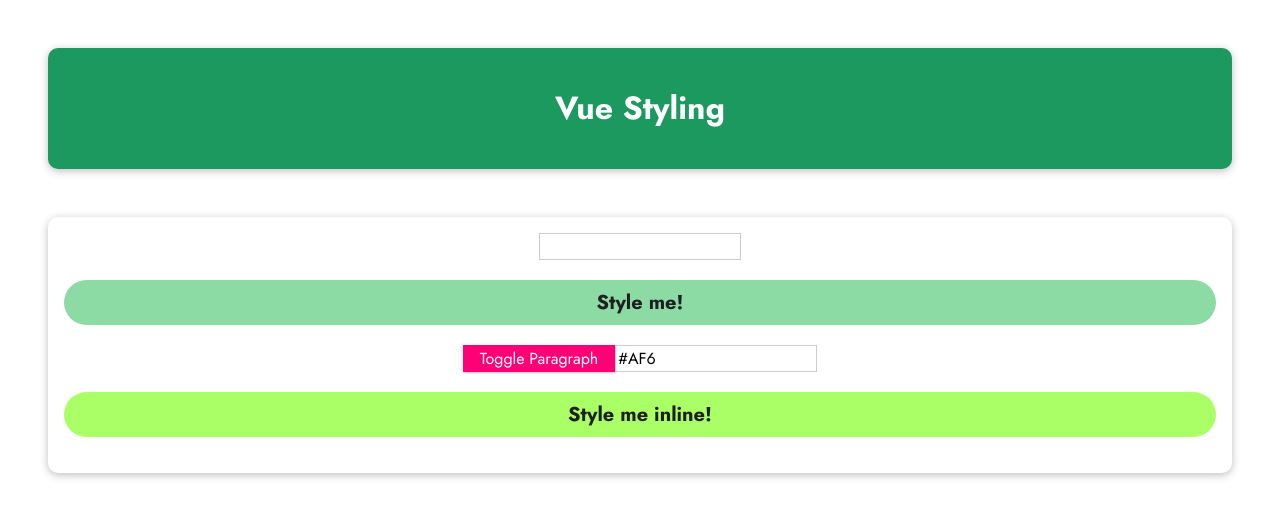
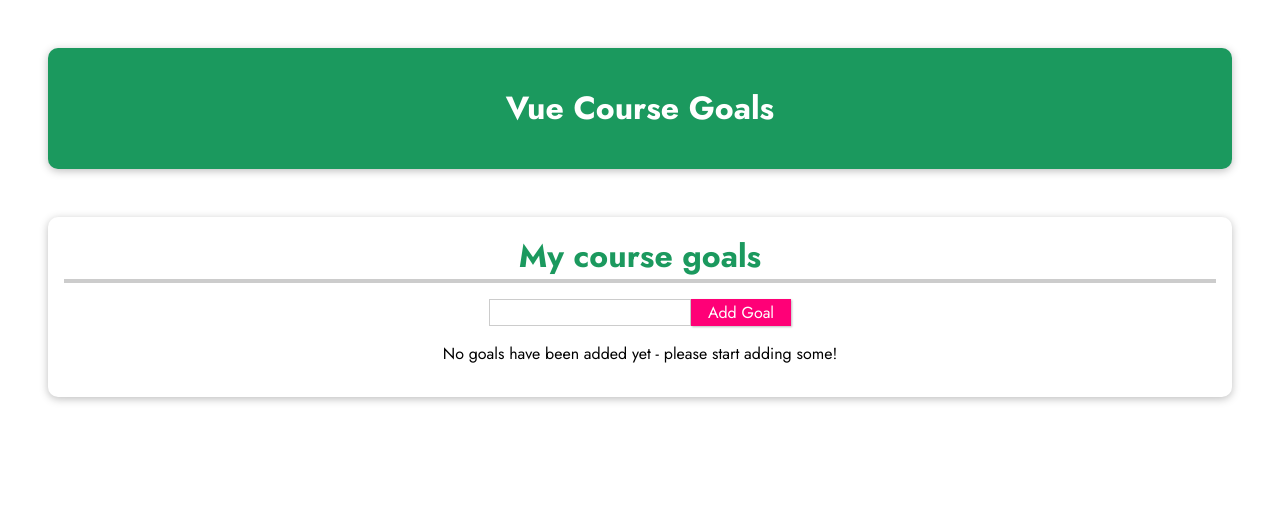
Before and after one commit to Vangoda/VueJS-practice, a PHP site: page / in a window 1280 px wide. Shown: the top 518 px of the page. Run offline with PHP 8.4, Linux system fonts and the light colour scheme.

Commit message:
lecture-44

```diff
--- a/assets/dist/css/style.min.css
+++ b/assets/dist/css/style.min.css
@@ -1,2 +1,2 @@
-*{box-sizing:border-box}html{font-family:"Jost",sans-serif}body{margin:0}header{box-shadow:0 2px 8px rgba(0,0,0,.26);margin:3rem;border-radius:10px;padding:1rem;background-color:#1b995e;color:#fff;text-align:center}#assignment{box-shadow:0 2px 8px rgba(0,0,0,.26);margin:3rem;border-radius:10px;padding:1rem;text-align:center}#assignment h2{font-size:2rem;border-bottom:4px solid #ccc;color:#1b995e;margin:0 0 1rem 0}p{font-size:1.25rem;font-weight:bold;background-color:#8ddba4;padding:.5rem;color:#1f1f1f;border-radius:25px}#assignment input{font:inherit;border:1px solid #ccc}#assignment input:focus{outline:none;border-color:#1b995e;background-color:#d7fdeb}#assignment button{font:inherit;cursor:pointer;border:1px solid #f07;background-color:#f07;color:#fff;padding:.05rem 1rem;box-shadow:1px 1px 2px rgba(0,0,0,.26)}#assignment button:hover,#assignment button:active{background-color:#ec3169;border-color:#ec3169;box-shadow:1px 1px 4px rgba(0,0,0,.26)}.user1{background-color:blue;color:#fff}.user2{background-color:purple;color:#fff}.hidden{display:none}.visible{display:block}
+*{box-sizing:border-box}html{font-family:"Jost",sans-serif}body{margin:0}header{box-shadow:0 2px 8px rgba(0,0,0,.26);margin:3rem;border-radius:10px;padding:1rem;background-color:#1b995e;color:#fff;text-align:center}#user-goals{box-shadow:0 2px 8px rgba(0,0,0,.26);margin:3rem;border-radius:10px;padding:1rem;text-align:center}#user-goals h2{font-size:2rem;border-bottom:4px solid #ccc;color:#1b995e;margin:0 0 1rem 0}#user-goals ul{list-style:none;margin:1rem 0;padding:0}#user-goals li{margin:1rem 0;font-size:1.25rem;font-weight:bold;background-color:#8ddba4;padding:.5rem;color:#1f1f1f;border-radius:25px}#user-goals input{font:inherit;border:1px solid #ccc}#user-goals input:focus{outline:none;border-color:#1b995e;background-color:#d7fdeb}#user-goals button{font:inherit;cursor:pointer;border:1px solid #f07;background-color:#f07;color:#fff;padding:.05rem 1rem;box-shadow:1px 1px 2px rgba(0,0,0,.26)}#user-goals button:hover,#user-goals button:active{background-color:#ec3169;border-color:#ec3169;box-shadow:1px 1px 4px rgba(0,0,0,.26)}
 /*# sourceMappingURL=style.min.css.map */
--- a/assets/dist/js/app.min.js
+++ b/assets/dist/js/app.min.js
@@ -1,2 +1,2 @@
-!function n(i,o,u){function a(e,t){if(!o[e]){if(!i[e]){var r="function"==typeof require&&require;if(!t&&r)return r(e,!0);if(s)return s(e,!0);throw(t=new Error("Cannot find module '"+e+"'")).code="MODULE_NOT_FOUND",t}r=o[e]={exports:{}},i[e][0].call(r.exports,function(t){return a(i[e][1][t]||t)},r,r.exports,n,i,o,u)}return o[e].exports}for(var s="function"==typeof require&&require,t=0;t<u.length;t++)a(u[t]);return a}({1:[function(t,e,r){"use strict";Vue.createApp({data:function(){return{input1Text:"",toggleState:!0,paragraph2Color:"#AF6"}},computed:{paragraphClass1:function(){return{user1:"user1"==this.input1Text,user2:"user2"==this.input1Text,visible:this.toggleState,hidden:!this.toggleState}}},methods:{toggleParagraph:function(){this.toggleState=!this.toggleState}}}).mount("#assignment")},{}]},{},[1]);
+!function n(u,o,i){function a(r,t){if(!o[r]){if(!u[r]){var e="function"==typeof require&&require;if(!t&&e)return e(r,!0);if(f)return f(r,!0);throw(t=new Error("Cannot find module '"+r+"'")).code="MODULE_NOT_FOUND",t}e=o[r]={exports:{}},u[r][0].call(e.exports,function(t){return a(u[r][1][t]||t)},e,e.exports,n,u,o,i)}return o[r].exports}for(var f="function"==typeof require&&require,t=0;t<i.length;t++)a(i[t]);return a}({1:[function(t,r,e){"use strict";Vue.createApp({data:function(){return{goalInputValue:"",goals:[]}},methods:{addGoal:function(t){""!==this.goalInputValue&&this.goals.push(this.goalInputValue)}}}).mount("#user-goals")},{}]},{},[1]);
 //# sourceMappingURL=app.min.js.map
--- a/assets/src/scss/style.scss
+++ b/assets/src/scss/style.scss
@@ -20,7 +20,7 @@ header {
   text-align: center;
 }
 
-#assignment {
+#user-goals {
   box-shadow: 0 2px 8px rgba(0, 0, 0, 0.26);
   margin: 3rem;
   border-radius: 10px;
@@ -28,14 +28,21 @@ header {
   text-align: center;
 }
 
-#assignment h2 {
+#user-goals h2 {
   font-size: 2rem;
   border-bottom: 4px solid #ccc;
   color: #1b995e;
   margin: 0 0 1rem 0;
 }
 
-p {
+#user-goals ul {
+  list-style: none;
+  margin: 1rem 0;
+  padding: 0;
+}
+
+#user-goals li {
+  margin: 1rem 0;
   font-size: 1.25rem;
   font-weight: bold;
   background-color: #8ddba4;
@@ -44,18 +51,18 @@ p {
   border-radius: 25px;
 }
 
-#assignment input {
+#user-goals input {
   font: inherit;
   border: 1px solid #ccc;
 }
 
-#assignment input:focus {
+#user-goals input:focus {
   outline: none;
   border-color: #1b995e;
   background-color: #d7fdeb;
 }
 
-#assignment button {
+#user-goals button {
   font: inherit;
   cursor: pointer;
   border: 1px solid #ff0077;
@@ -65,27 +72,9 @@ p {
   box-shadow: 1px 1px 2px rgba(0, 0, 0, 0.26);
 }
 
-#assignment button:hover,
-#assignment button:active {
+#user-goals button:hover,
+#user-goals button:active {
   background-color: #ec3169;
   border-color: #ec3169;
   box-shadow: 1px 1px 4px rgba(0, 0, 0, 0.26);
 }
-
-.user1 {
-  background-color: blue;
-  color: white;
-}
-
-.user2 {
-  background-color: purple;
-  color: white;
-}
-
-.hidden {
-  display: none;
-}
-
-.visible {
-  display: block;
-}
--- a/index.php
+++ b/index.php
@@ -5,7 +5,7 @@
   <meta charset="UTF-8">
   <meta http-equiv="X-UA-Compatible" content="IE=edge">
   <meta name="viewport" content="width=device-width, initial-scale=1.0">
-  <title>VueJS</title>
+  <title>VueJS excercise</title>
 
   <!-- Scripts -->
   <!-- For browsersync gulp -->
@@ -20,23 +20,18 @@
 
 <body>
   <header>
-    <h1>Vue Styling</h1>
+    <h1>Vue Course Goals</h1>
   </header>
-  <section id="assignment">
-    <!-- 1) Fetch the user input and use it as a CSS class -->
-    <!-- The entered class should be added to the below paragraph -->
-    <input type="text" v-model="input1Text" />
-    <!-- (available classes: "user1", "user2") -->
-    <p :class="paragraphClass1">
-      Style me!
+  <section id="user-goals">
+    <h2>My course goals</h2>
+    <input @keyup.enter="addGoal()" type="text" v-model="goalInputValue" />
+    <button @click="addGoal()">Add Goal</button>
+    <p v-show="goals.length < 1">
+      No goals have been added yet - please start adding some!
     </p>
-    <button @click="toggleParagraph()">Toggle Paragraph</button>
-    <!-- 2) Use the "visible" and "hidden" classes to show/ hide the above paragraph -->
-    <!-- Clicking the button should toggle between the two options -->
-
-    <!-- 3) Add dynamic inline styling to the below paragraph and let the user enter a background-color -->
-    <input type="text" v-model="paragraph2Color" />
-    <p :style="{'background-color': paragraph2Color}">Style me inline!</p>
+    <ul v-for="goal in goals">
+      <li>{{ goal }}</li>
+    </ul>
   </section>
 </body>
 
```
Also changed, not shown: assets/src/js/app.js (+6 -25 lines), favicon.ico (added), 2 other files.
